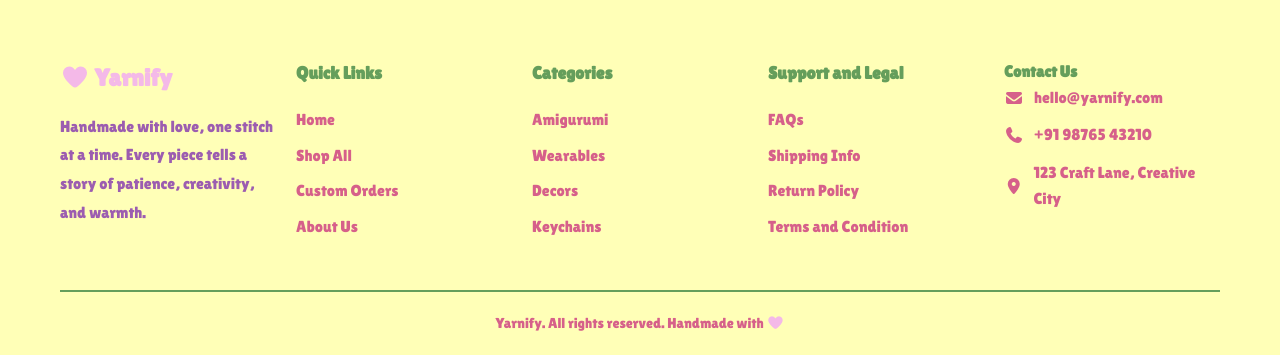
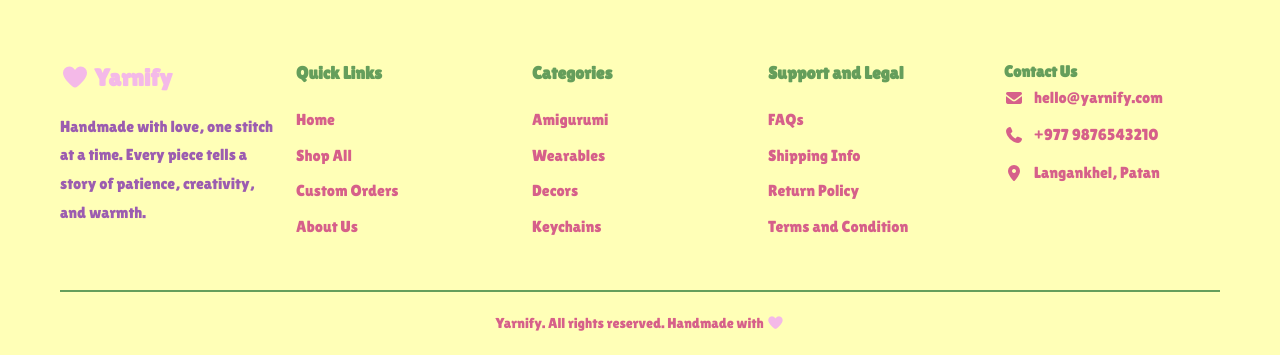
Before and after one commit to aayu-bas/Websites, a PHP site: page /websites/index.php in a window 1280 px wide. Shown: the part 2891-3246 px from the top of the page. Run offline with PHP 8.4, Linux system fonts and the light colour scheme; data that the repository does not hold is empty; some libraries are stand-ins or nearby versions; some web fonts are replaced.

Commit message:
change the information of number and location

```diff
--- a/includes/footer.php
+++ b/includes/footer.php
@@ -1,10 +1,3 @@
-
-<?php
-// =====================================================
-// YARNIFY - FOOTER INCLUDE
-// =====================================================
-?>
-    <!-- Footer -->
     <footer class="footer">
         <div class="container">
             <div class="footer-grid">
@@ -46,8 +39,8 @@
                 <div class="footer-contact">
                     <h4>Contact Us</h4>
                     <p><i class="fas fa-envelope"></i> hello@yarnify.com</p>
-                    <p><i class="fas fa-phone"></i> +91 98765 43210</p>
-                    <p><i class="fas fa-map-marker-alt"></i> 123 Craft Lane, Creative City</p>
+                    <p><i class="fas fa-phone"></i> +977 9876543210</p>
+                    <p><i class="fas fa-map-marker-alt"></i> Langankhel, Patan</p>
                 </div>
             </div>
 
```
